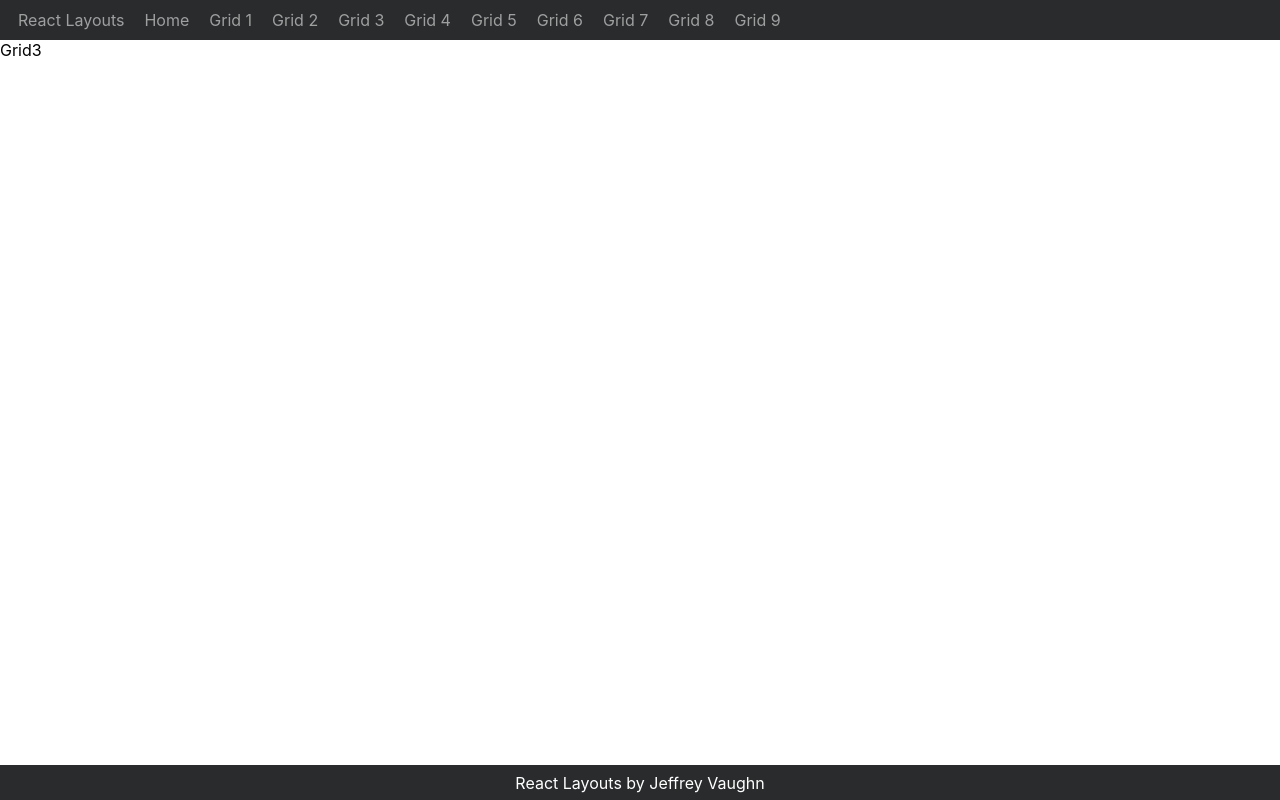
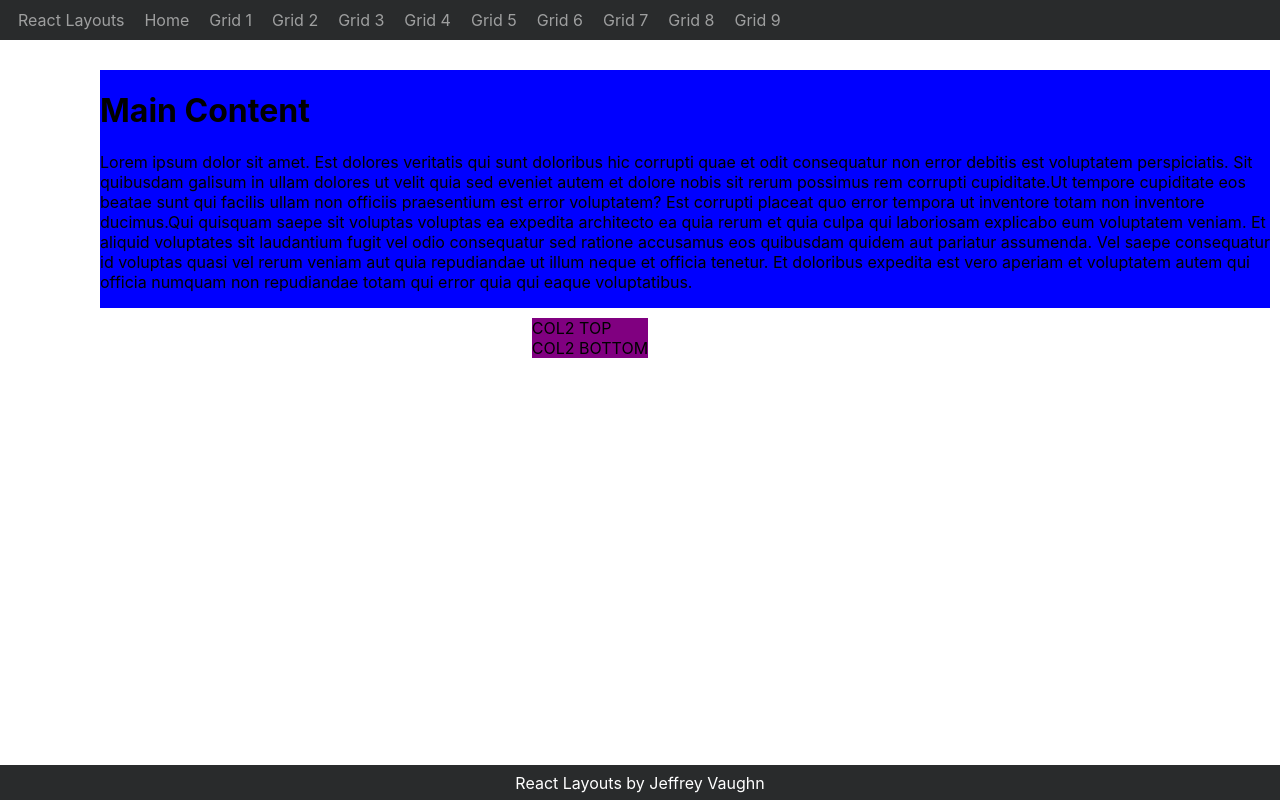
Before and after one commit to jvaughn1230/react-components-and-layouts, a React (Create React App) app: page /grid3 in a window 1280 px wide. Built offline with nearby package versions, Linux system fonts and the light colour scheme; a web font is replaced by a local one.

Commit message:
updating grid3

```diff
--- a/src/App.js
+++ b/src/App.js
@@ -6,7 +6,7 @@ import Navbar from './components/Navbar/Navbar';
 import Home from './routes/Home/Home';
 import Grid1 from './routes/Grid1/Grid1';
 import Grid2 from './routes/Grid2/Grid2';
-import Grid3 from './routes/Grid3';
+import Grid3 from './routes/Grid3/Grid3';
 import Footer from './components/Footer/Footer';
 
 function App() {
--- a/src/routes/Grid3.jsx
+++ /dev/null
@@ -1,9 +0,0 @@
-import React from 'react'
-
-function Grid3() {
-  return (
-    <div>Grid3</div>
-  )
-}
-
-export default Grid3;
--- /dev/null
+++ b/src/routes/Grid3/Grid3.css
@@ -0,0 +1,30 @@
+.container-3 {
+    display: flex;
+    justify-content: center;
+    justify-items: start;
+    margin-top: 20px;
+    margin-bottom: 20px;
+    min-height: 100%;
+    flex-wrap: wrap;
+}
+
+.grid3-col{
+    margin: 10px;
+    min-height: 100%;
+    flex-grow: 1;
+    flex-shrink: 1;
+}
+
+.left-col-3{
+    background-color: blue;
+    margin-left: 100px;
+}
+
+.right-col-3{
+    background-color: purple;
+    margin-right: 100px;
+}
+
+.bottom-box{
+    background-color: red;
+}
--- /dev/null
+++ b/src/routes/Grid3/Grid3.jsx
@@ -0,0 +1,24 @@
+import React from 'react';
+
+import './Grid3.css';
+
+function Grid3() {
+  return (
+    <div className='container-3'>
+      <div className='left-col-3 grid3-col'>
+        <h1>Main Content</h1>
+        <p>Lorem ipsum dolor sit amet. Est dolores veritatis qui sunt doloribus hic corrupti quae et odit consequatur non error debitis est voluptatem perspiciatis. Sit quibusdam galisum in ullam dolores ut velit quia sed eveniet autem et dolore nobis sit rerum possimus rem corrupti cupiditate.Ut tempore cupiditate eos beatae sunt qui facilis ullam non officiis praesentium est error voluptatem? Est corrupti placeat quo error tempora ut inventore totam non inventore ducimus.Qui quisquam saepe sit voluptas voluptas ea expedita architecto ea quia rerum et quia culpa qui laboriosam explicabo eum voluptatem veniam. Et aliquid voluptates sit laudantium fugit vel odio consequatur sed ratione accusamus eos quibusdam quidem aut pariatur assumenda. Vel saepe consequatur id voluptas quasi vel rerum veniam aut quia repudiandae ut illum neque et officia tenetur. Et doloribus expedita est vero aperiam et voluptatem autem qui officia numquam non repudiandae totam qui error quia qui eaque voluptatibus.</p>
+      </div>
+      <div className='right-col-3'>
+        <div className='top-box-3'>
+          COL2 TOP
+        </div>
+        <div className='bottom-box-3'>
+          COL2 BOTTOM
+        </div>
+      </div>
+    </div>
+  )
+}
+
+export default Grid3;
```
Also changed, not shown: src/App.css (+0 -7 lines).
